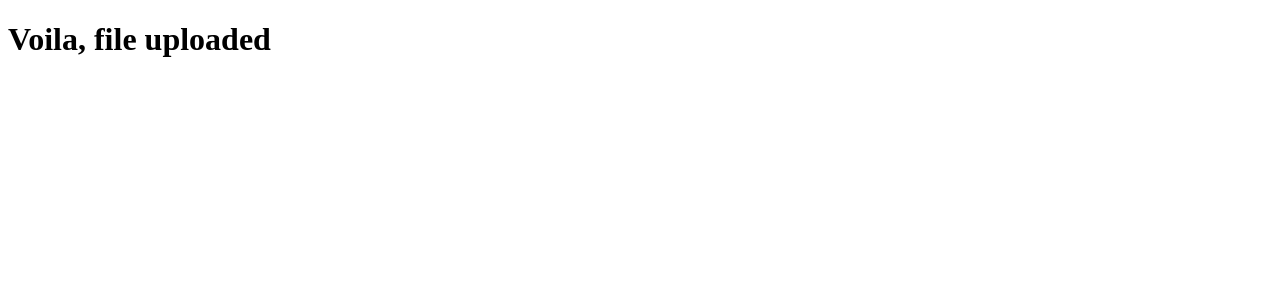
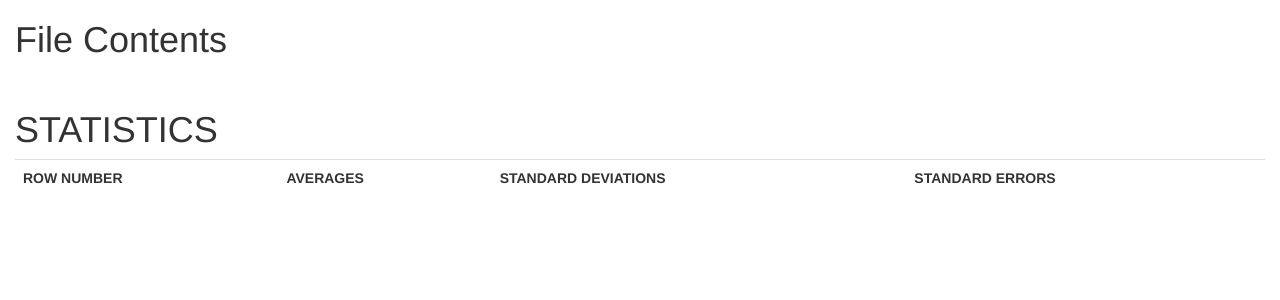
Before and after one commit to askewseth/Vizit, a Flask app: template templates/complete.html in a window 1280 px wide. Shown: the top 300 px of the page. Run offline with Flask 2, Linux system fonts and the light colour scheme; the template is opened without the code that fills it, so the values that code supplies are empty; some libraries are stand-ins or nearby versions.

Commit message:
CSV file now analyz-able.

```diff
--- a/run.py
+++ b/run.py
@@ -2,6 +2,8 @@
 import random
 import StringIO
 import os
+import csv
+import math
 
 from flask import Flask, make_response, render_template, request, url_for, redirect
 from matplotlib.backends.backend_agg import FigureCanvasAgg as FigureCanvas
@@ -24,12 +26,16 @@ def upload():
 
 @app.route("/uploaded/", methods=["POST"])
 def uploaded():
+    """Upload csv file."""
+    # Get the target path
     target = os.path.join(APP_ROOT, "uploads/")
     print target
 
+    # Make sure Directory exists
     if not os.path.isdir(target):
         os.mkdir(target)
 
+    # Save file(s)
     for f in request.files.getlist("file"):
         print f
         filename = f.filename
@@ -37,7 +43,29 @@ def uploaded():
         print destination
         f.save(destination)
 
-    return render_template("complete.html")
+    # Display CSV file contents
+    try:
+        with open(destination, 'r+') as f:
+            reader = csv.reader(f)
+            rows = [row for row in reader]
+            assert type(rows[0]) == list, "ROW ELEMENT'S WEREN'T LISTS"
+
+        avgs, stds, sters = [], [], []
+        for row in rows:
+            row = map(float, row)
+            df = pd.DataFrame(row)
+            avgs.append(float(df.mean().values[0]))
+            stds.append(float(df.std().values[0]))
+            sters.append(float(df.std().values[0]/math.sqrt(len(df))))
+        data = zip(range(1, len(avgs)+1), avgs, stds, sters)
+
+        return render_template("complete.html",
+                               rows=rows,
+                               data=data
+                               )
+
+    except Exception as e:
+        return render_template('error.html', error=e)
 
 
 @app.route('/', methods=["GET", "POST"])
--- a/templates/complete.html
+++ b/templates/complete.html
@@ -1,10 +1,61 @@
 <!DOCTYPE html>
 <html>
-  <head>
-    <meta charset="utf-8">
-    <title>UPLOADED</title>
-  </head>
+<head>
+  <link rel="stylesheet" media="screen" href = "/static/css/bootstrap.min.css">
+  <link rel="stylesheet" media="screen" href = "/static/js/bootstrap.js">
+  <meta name="viewport" content = "width=device-width, initial-scale=1.0">
+  <title>
+  UPLOAD
+  </title>
+</head>
+
+
   <body>
-    <h1> Voila, file uploaded </h1>
+
+    <div class="container-fluid">
+      <h1> File Contents </h1>
+
+    <table class="table">
+      {% for row in rows %}
+      <tr>
+        {% for element in row %}
+        <td>
+          <h5> {{ element }} </h5>
+        </td>
+        {% endfor %}
+      </tr>
+      {% endfor %}
+    </table>
+  </div>
+
+  <div class="container-fluid">
+    <h1> STATISTICS </h1>
+    <table class="table">
+      <tr>
+        <td>
+          <strong>ROW NUMBER</strong>
+        </td>
+        <td>
+          <strong>AVERAGES</strong>
+        </td>
+        <td>
+          <strong>STANDARD DEVIATIONS</strong>
+        </td>
+        <td>
+          <strong>STANDARD ERRORS</strong>
+        </td>
+      </tr>
+      {% for info in data %}
+      <tr>
+        {% for element in info %}
+        <td>
+         {{ element }}
+        </td>
+        {% endfor %}
+      </tr>
+      {% endfor %}
+    </table>
+  </div>
+
   </body>
 </html>
```
Also changed, not shown: templates/grid.html (+47 -0 lines).
